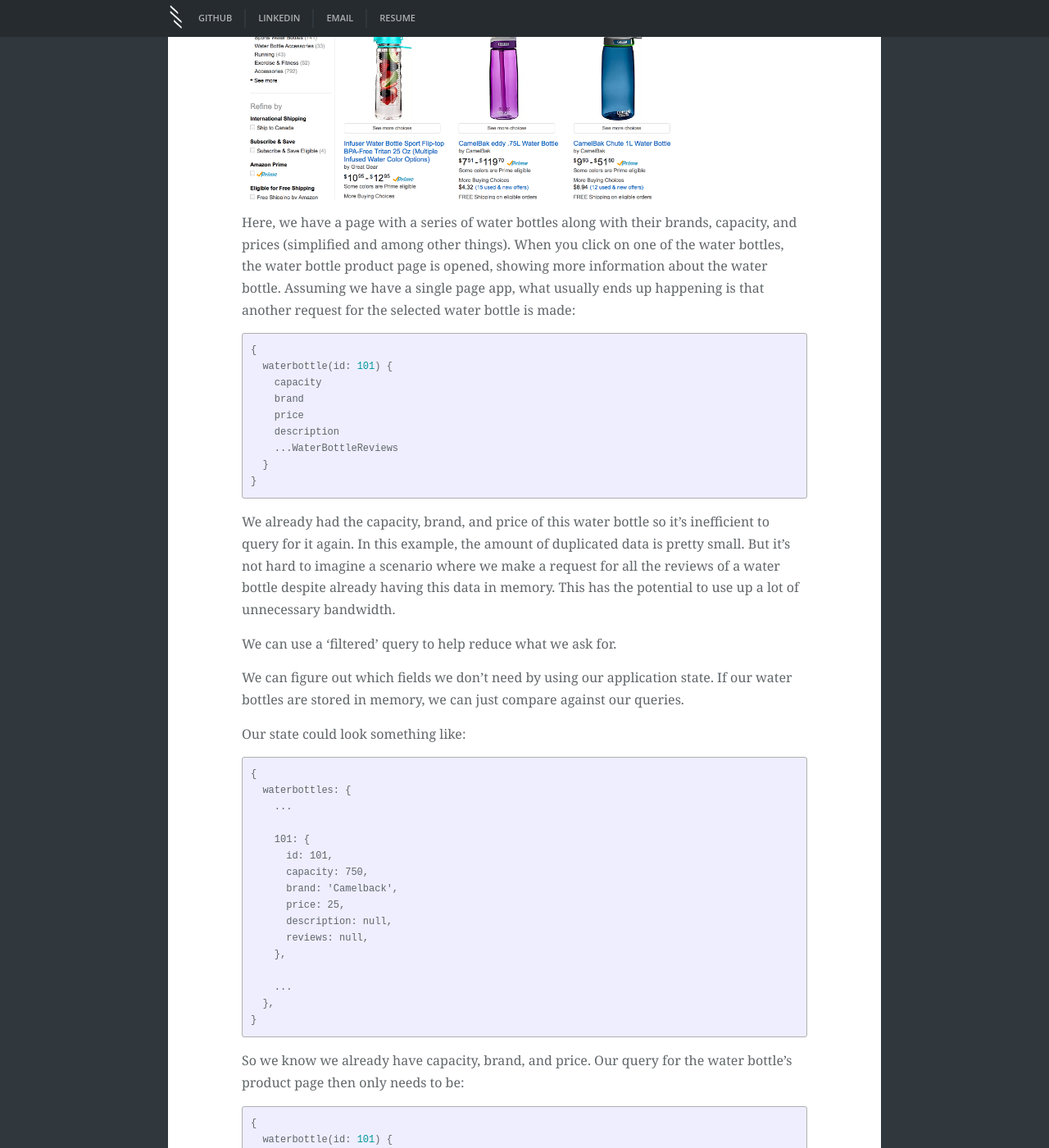
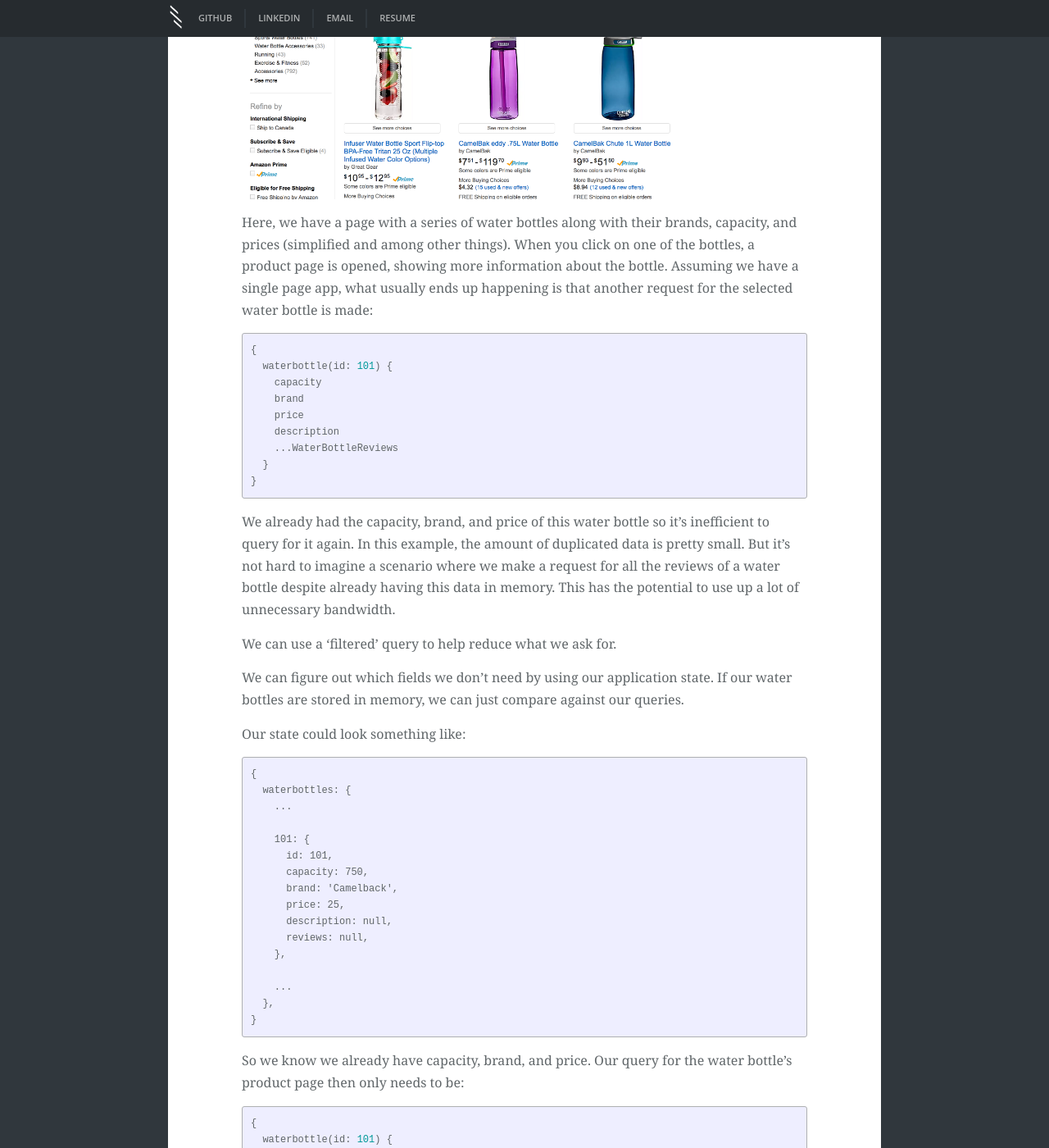
Before and after one commit to shamwow/shahmeer-jekyll, a Jekyll site: the page built from _posts/2017-03-06-avoid-overfetching-with-filtered-queries.markdown, in a window 1280 px wide and 1400 px high, scrolled down 1347 px. Shown: the whole window at 82% size. Built offline with Jekyll 4.4.1, drawn with Linux system fonts in a browser that asks for light colours; some of the changed text lies outside the part shown.

Commit message:
Fix borken link to relay project

```diff
--- a/_posts/2017-03-06-avoid-overfetching-with-filtered-queries.markdown
+++ b/_posts/2017-03-06-avoid-overfetching-with-filtered-queries.markdown
@@ -24,7 +24,7 @@
 
 ![Amazon water bottle search](/assets/img/avoid_overfetching_filtered_queries/waterbottle-amazon.png)
 
-Here, we have a page with a series of water bottles along with their brands, capacity, and prices (simplified and among other things). When you click on one of the water bottles, the water bottle product page is opened, showing more information about the water bottle. Assuming we have a single page app, what usually ends up happening is that another request for the selected water bottle is made:
+Here, we have a page with a series of water bottles along with their brands, capacity, and prices (simplified and among other things). When you click on one of the bottles, a product page is opened, showing more information about the bottle. Assuming we have a single page app, what usually ends up happening is that another request for the selected water bottle is made:
 
 {% highlight graphql %}
 {
@@ -78,7 +78,7 @@
 }
 {% endhighlight %}
 
-It turns out that Relay already does this!<sup>[[1]](#citation-1)</sup> If you're using GraphQL but not using Relay though, there's a little more work involved. The approach that would work with most GraphQL clients would be to implement a query builder. The output of the query builder can then be passed into any client. For illustrative purposes, a very simplistic one in JavaScript might look like:
+It turns out that Relay already does this<sup>[[1]](#citation-1)</sup> If you're using GraphQL but not using Relay though, there's a little more work involved. The approach that would work with most GraphQL clients would be to implement a query builder. The output of the query builder can then be passed into any client. For illustrative purposes, a very simplistic one in JavaScript might look like:
 
 {% highlight javascript %}
 
@@ -136,5 +136,5 @@
 
 So while I think the above optimization does have potential to save a lot of bandwidth, it's not an easy win, especially if you're using GraphQL without Relay. Definitely think about whether the performance gains are worth the added complexity before deciding to implement the above ideas.
 
-[1] <a name="citation-1" href="https://github.com/facebook/relay/blob/master/src/traversal/diffRelayQuery.js#L77" target="_blank">https://github.com/facebook/relay/blob/master/src/traversal/diffRelayQuery.js#L77</a><br />
+[1] <a name="citation-1" href="https://github.com/facebook/relay/blob/master/packages/react-relay/classic/traversal/diffRelayQuery.js#L77" target="_blank">https://github.com/facebook/relay/blob/master/packages/react-relay/classic/traversal/diffRelayQuery.js#L77</a><br />
 [2] <a name="citation-2" href="https://dev-blog.apollodata.com/5-benefits-of-static-graphql-queries-b7fa90b0b69a" target="_blank">https://dev-blog.apollodata.com/5-benefits-of-static-graphql-queries-b7fa90b0b69a</a>
```
